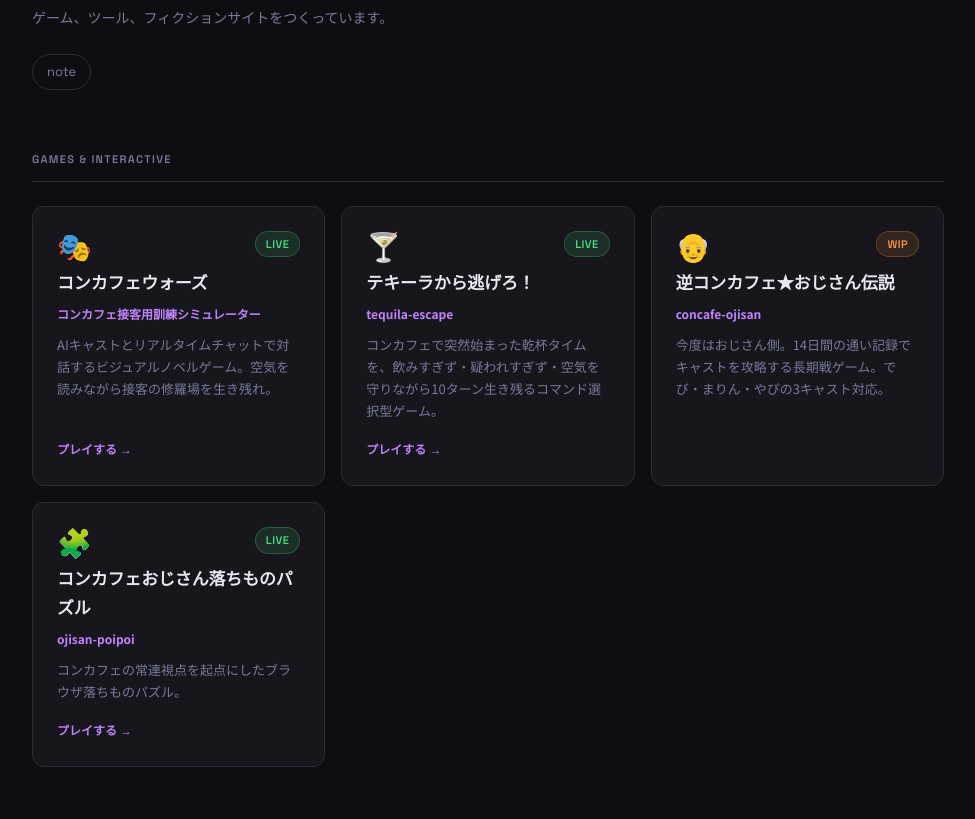
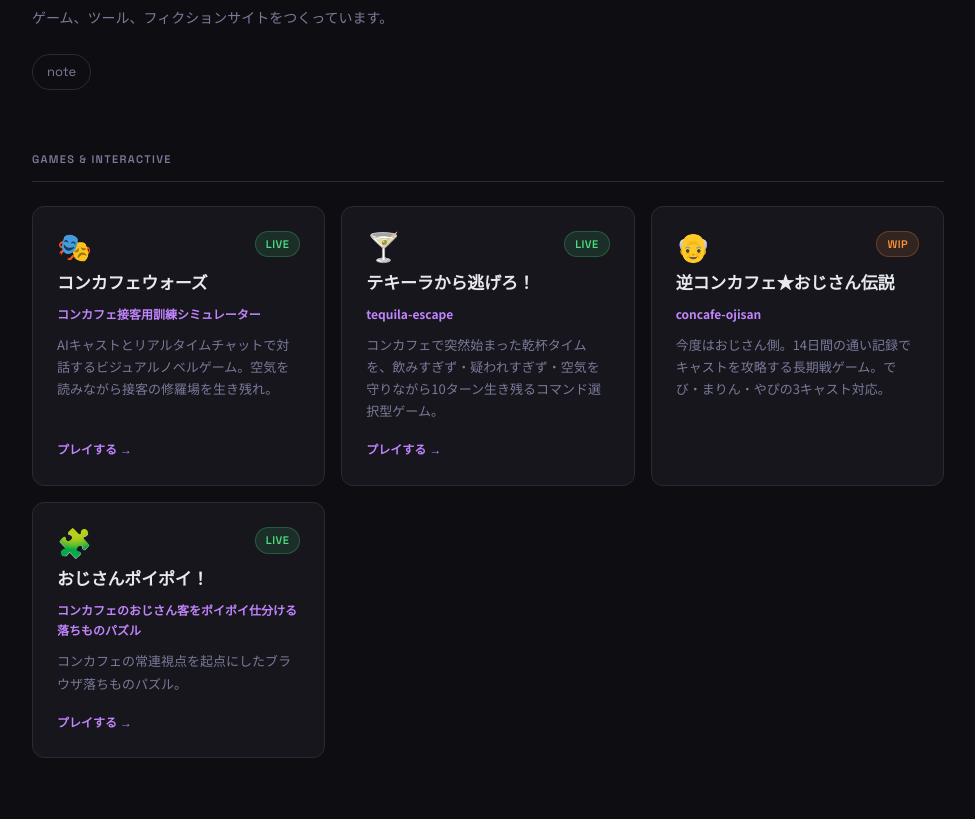
Before and after one commit to judo-zz/judo-zz.github.io, a plain HTML site: page index.html in a window 1280 px wide. Shown: the part 185-1004 px from the top of the page, without its empty margins (152-1127 px from the left). Drawn offline with Linux system fonts and the light colour scheme.

Commit message:
fix: correct ojisan-poipoi title

```diff
--- a/index.html
+++ b/index.html
@@ -321,8 +321,8 @@
           <span class="card-emoji">🧩</span>
           <span class="card-status status-live">LIVE</span>
         </div>
-        <div class="card-title">コンカフェおじさん落ちものパズル</div>
-        <div class="card-sub">ojisan-poipoi</div>
+        <div class="card-title">おじさんポイポイ！</div>
+        <div class="card-sub">コンカフェのおじさん客をポイポイ仕分ける落ちものパズル</div>
         <p class="card-desc">コンカフェの常連視点を起点にしたブラウザ落ちものパズル。</p>
         <a class="card-link" href="/ojisan-poipoi/" target="_blank">プレイする →</a>
       </div>
```
